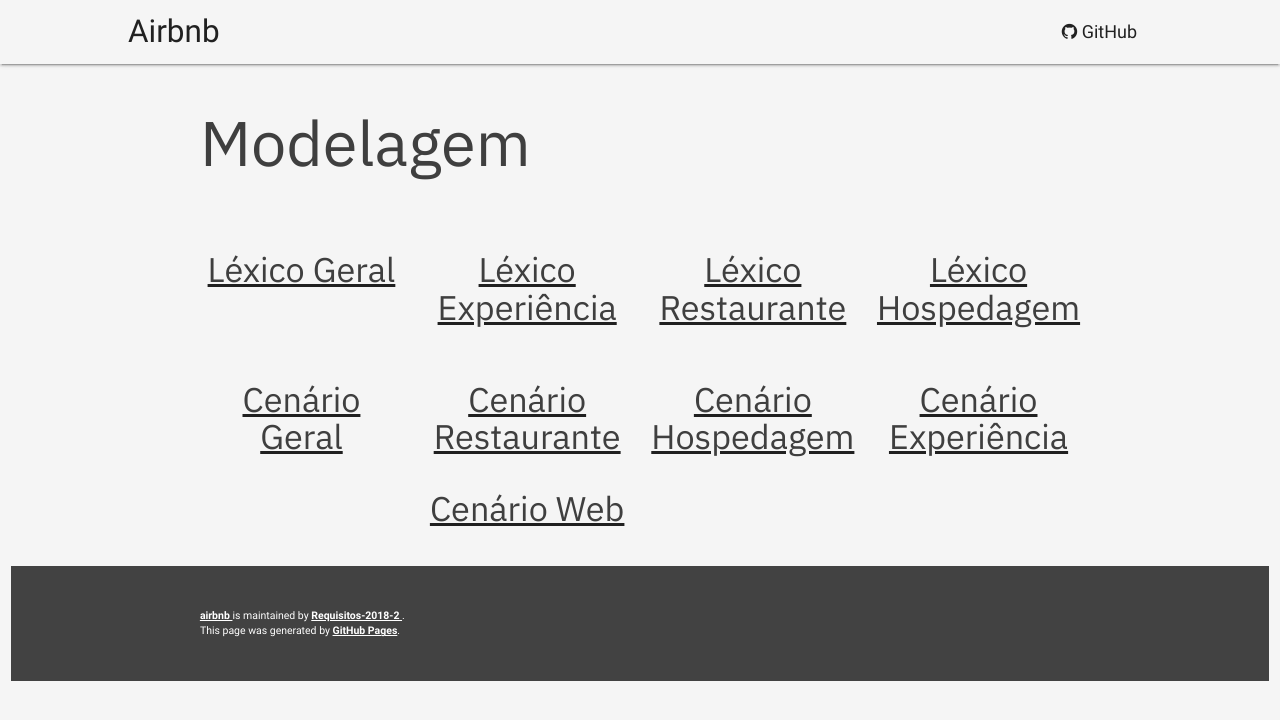
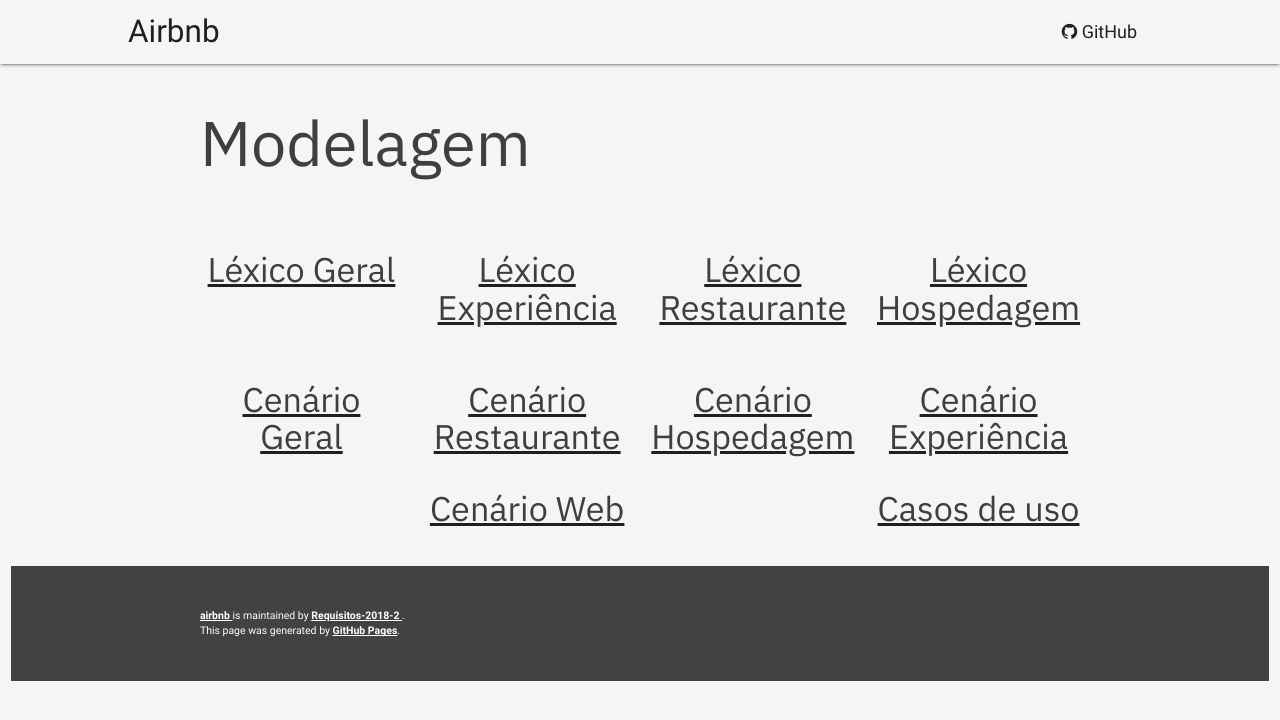
Before and after one commit to Requisitos-2018-2/airbnb, a Jekyll site: the page built from modelagem/index.md, in a window 1280 px wide. Shown: the top 720 px of the page. Built offline with Jekyll 4.4.1, drawn with Linux system fonts in a browser that asks for light colours; our own code applies the rules of GitHub Pages for plain Markdown files.

Commit message:
Fix link of "modelagem" section

```diff
--- a/index.html
+++ b/index.html
@@ -62,7 +62,7 @@
           </p>
         </div>
         <div class="col s12 m4 center-align">
-          <a href="modelagem/casos_de_uso/index" class="module-link">
+          <a href="modelagem/index" class="module-link">
             <span class="fa fa-puzzle-piece promo-icon"></span>
             <h4 class="promo-heading">
              Modelagem
--- a/modelagem/index.md
+++ b/modelagem/index.md
@@ -69,4 +69,11 @@
       </h4>
     </a>
   </div>
+  <div class="col s12 m3 offset-m3 center-align">
+    <a href="casos_de_uso/index" class="module-link">
+      <h4 class="promo-heading">
+        Casos de uso
+      </h4>
+    </a>
+  </div>
 </div>
```
